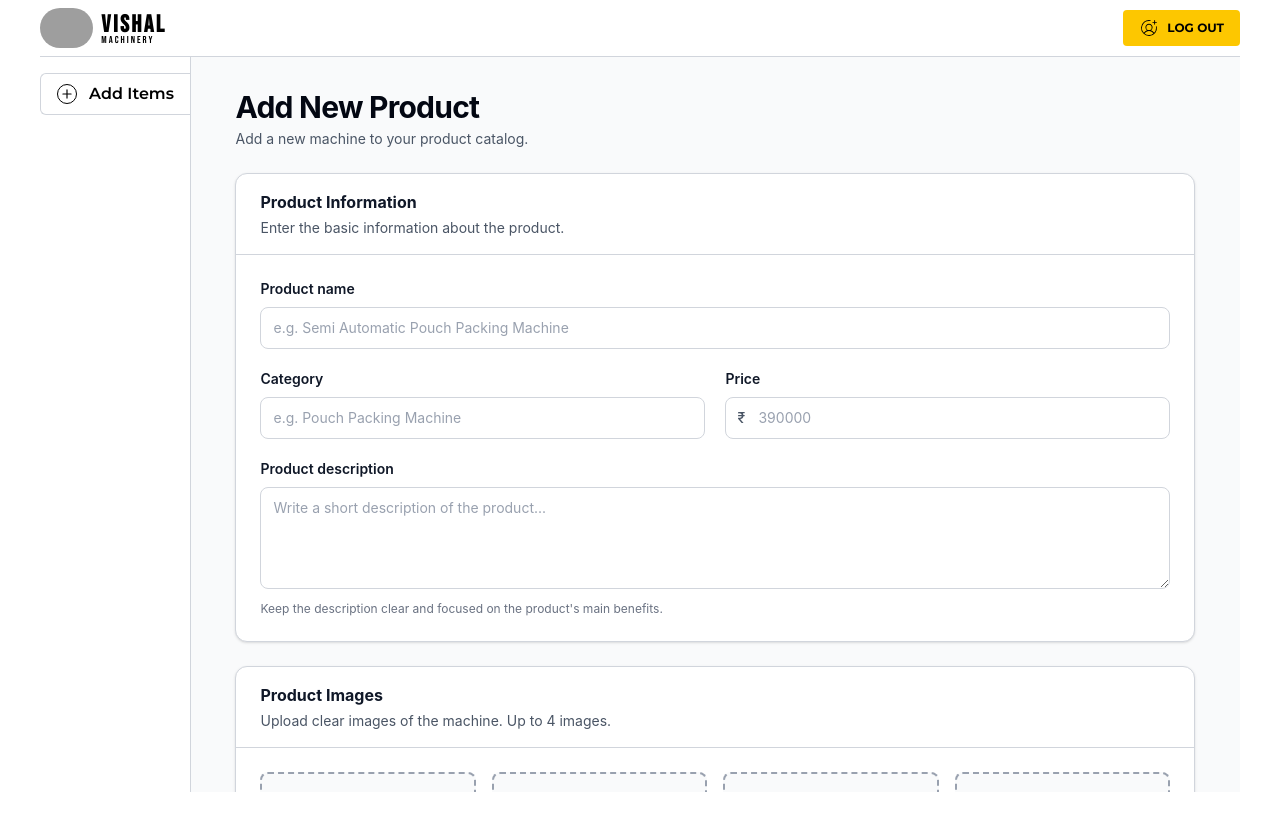
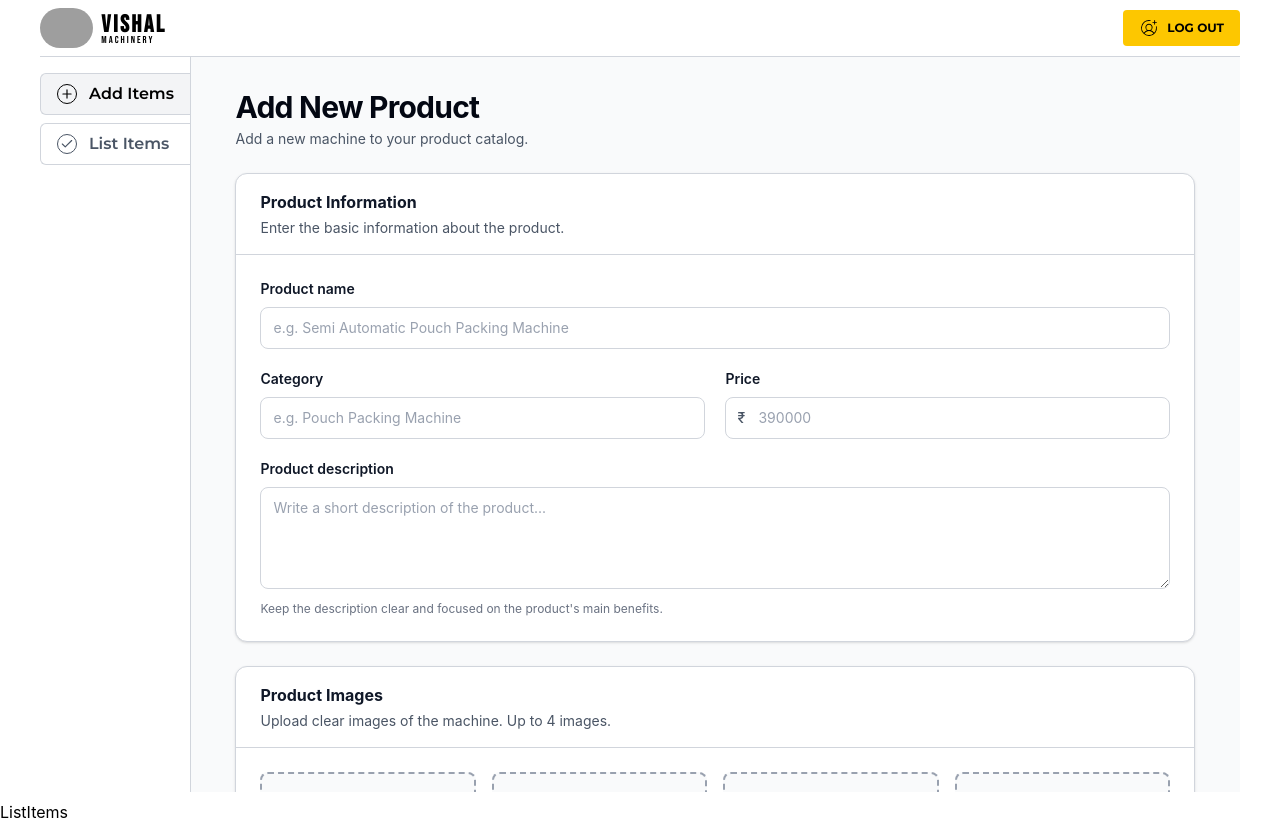
Before and after one commit to raviswamiii/Vishal-Machinery, a React (Vite) app in the folder admin/: page /listItems in a window 1280 px wide. Before the commit the page ends 800 px from the top, so only its background shows below. Built offline with nearby package versions, Linux system fonts and the light colour scheme; no server answers; grey boxes are pictures that could not be loaded.

Commit message:
createdDynamiPageRendering

```diff
--- a/admin/src/App.tsx
+++ b/admin/src/App.tsx
@@ -3,6 +3,7 @@ import { AddItem } from "../src/components/AddItem";
 import { Route, Routes } from "react-router-dom";
 import "react-toastify/dist/ReactToastify.css";
 import { ToastContainer } from "react-toastify";
+import { ListItems } from "./components/ListItems";
 
 export const backendUrl = import.meta.env.VITE_BACKEND_URL;
 
@@ -13,6 +14,7 @@ export const App = () => {
       <Dashboard />
       <Routes>
         <Route path="/addItem" element={<AddItem />} />
+        <Route path="/listItems" element={<ListItems />} />
       </Routes>
     </div>
   );
--- a/admin/src/Pages/Dashboard.tsx
+++ b/admin/src/Pages/Dashboard.tsx
@@ -1,9 +1,40 @@
 import logo from "../assets/logo.png";
 import { PiUserCirclePlusLight } from "react-icons/pi";
-import { Plus } from "lucide-react";
+import { Check, Plus } from "lucide-react";
 import { AddItem } from "../components/AddItem";
+import { useState } from "react";
+import { ListItems } from "../components/ListItems";
+
+type Page = "addItem" | "listItems";
 
 export const Dashboard = () => {
+  const [activePage, setActivePage] = useState<Page>("addItem");
+
+  const menuItems = [
+    {
+      id: "addItem" as Page,
+      label: "Add Items",
+      icon: Plus,
+    },
+    {
+      id: "listItems" as Page,
+      label: "List Items",
+      icon: Check,
+    },
+  ];
+
+  const renderPage = () => {
+    switch (activePage) {
+      case "addItem":
+        return <AddItem />;
+
+      case "listItems":
+        return <ListItems />;
+
+      default:
+        return <AddItem />;
+    }
+  };
   return (
     <div className="p-2 md:px-10 h-screen flex flex-col overflow-hidden">
       {/* Header */}
@@ -34,17 +65,44 @@ export const Dashboard = () => {
       {/* Main Content */}
       <div className="flex flex-1 min-h-0">
         {/* Sidebar */}
-        <div className="border-r border-gray-300 py-4 h-full w-fit shrink-0 montserrat">
-          <div className="py-2 px-4 text-md font-semibold border border-r-0 border-gray-300 rounded-l-md flex items-center gap-3">
-            <Plus size={20} className="border rounded-full p-0.5" />
+        <div className="flex flex-col gap-2 border-r border-gray-300 py-4 h-full w-fit shrink-0 montserrat">
+          {menuItems.map((item) => {
+            const Icon = item.icon;
+            const isActive = activePage === item.id;
 
-            <p className="hidden sm:block">Add Items</p>
-          </div>
+            return (
+              <button
+                key={item.id}
+                type="button"
+                onClick={() => setActivePage(item.id)}
+                className={`
+                py-2 px-4 text-md font-semibold
+                border border-r-0 border-gray-300
+                rounded-l-md
+                flex items-center gap-3
+                transition-all duration-200
+                text-left
+                ${
+                  isActive
+                    ? "bg-gray-100 text-black"
+                    : "bg-white text-gray-600 hover:bg-gray-50"
+                }
+              `}
+              >
+                <Icon
+                  size={20}
+                  className="border rounded-full p-0.5 shrink-0"
+                />
+
+                <p className="hidden sm:block">{item.label}</p>
+              </button>
+            );
+          })}
         </div>
 
         {/* Scrollable Content */}
         <div className="flex-1 min-w-0 min-h-0 overflow-y-auto bg-gray-50">
-          <AddItem />
+          {renderPage()}
         </div>
       </div>
     </div>
--- /dev/null
+++ b/admin/src/components/ListItems.tsx
@@ -0,0 +1,6 @@
+
+export const ListItems = () => {
+  return (
+    <div>ListItems</div>
+  )
+}
```
